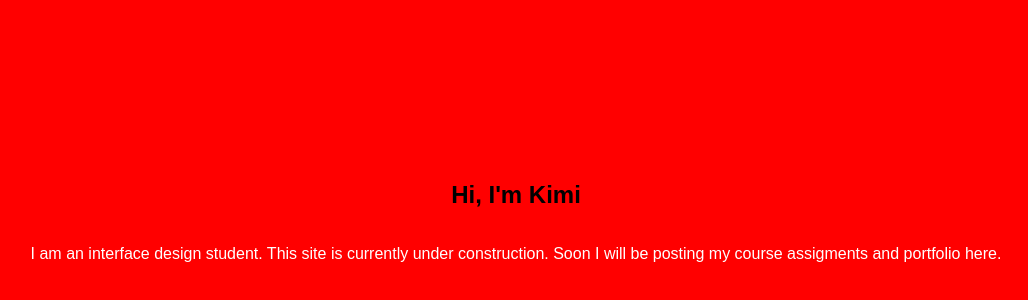
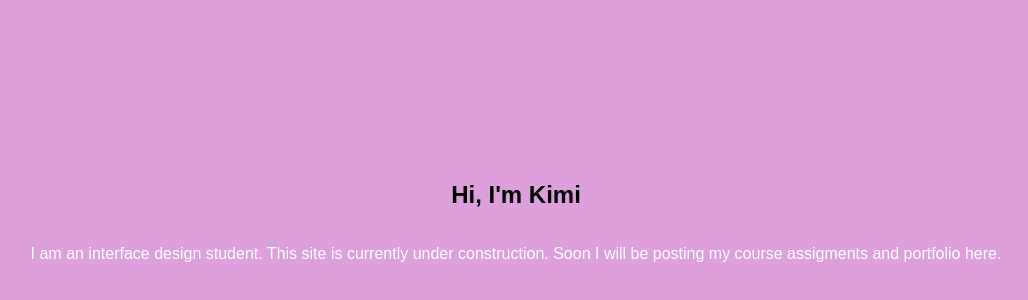
Before and after one commit to kqimi/studentsite, a plain HTML site: page Index.html in a window 1280 px wide. Shown: the part 188-488 px from the top of the page, without its empty margins (124-1152 px from the left). Drawn offline with Linux system fonts and the light colour scheme.

Commit message:
background changes

```diff
--- a/Index.html
+++ b/Index.html
@@ -5,7 +5,7 @@
 
     <Style>
         body {
-            background: red;
+            background: plum;
             font-family: sans-serif;
             text-align: center;
             display: grid;
```
